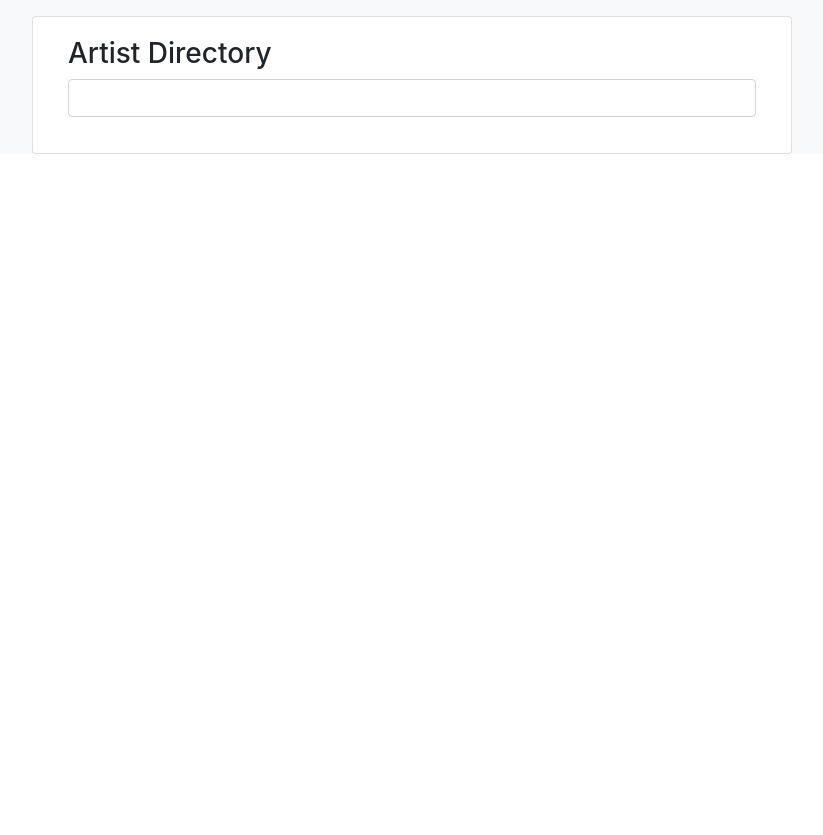
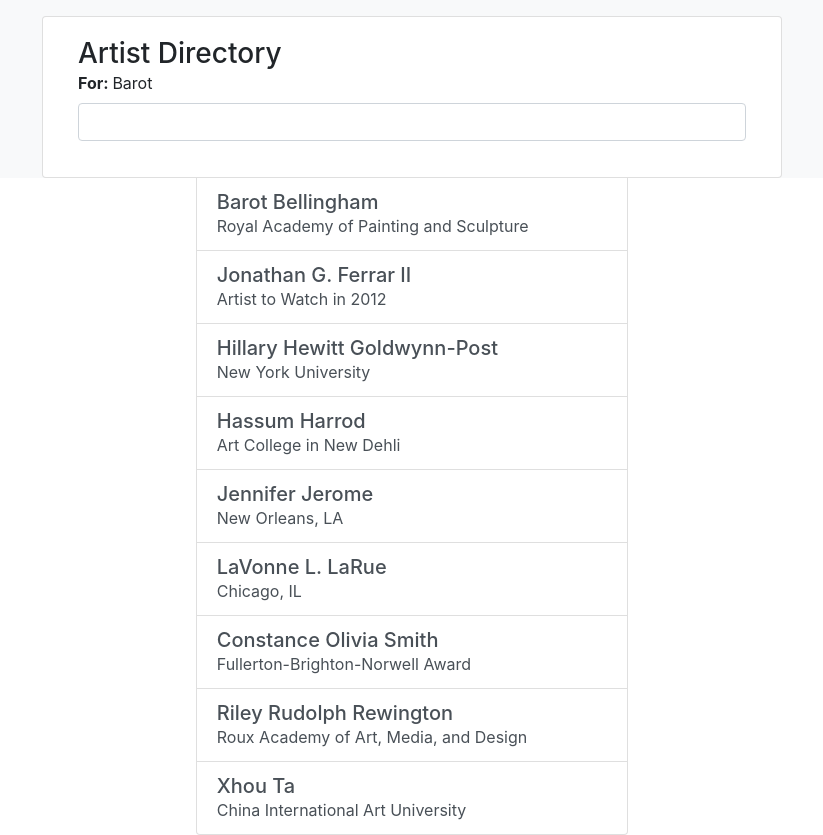
Before and after one commit to jtam128/Artist-Search-APP, an Angular app: page / in a window 1280 px wide. Shown: the whole page, without its empty margins (228-1051 px from the left). Before the commit the page ends 800 px from the top, so only its background shows below. Built offline with nearby package versions, Linux system fonts and the light colour scheme.

Commit message:
binded data in app.component.html template using directives

```diff
--- a/src/app/app.component.html
+++ b/src/app/app.component.html
@@ -1,9 +1,10 @@
+<div class="position-relative container">
   <div class="row justify-content-center">
     <div class="card mt-sm-3 col-md-8">
       <div class="card-body">
         <h3 class="mb-0">Artist Directory</h3>
         <div class="form-group">
-        <div class="form-label"></div>
+          <div class="form-label"><strong>For: </strong>{{ query }}</div>
           <input class="form-control mt-2" type="text" />
         </div>
         <!-- form-group -->
@@ -13,3 +14,32 @@
     <!-- card -->
   </div>
   <!-- row -->
+
+  <div class="position-absolute container" style="left: 0; z-index: 10">
+    <div class="row justify-content-center">
+      <div class="col-sm-10 col-md-8 col-lg-6 col-xl-5">
+        <div class="list-group">
+          <a
+            href="#"
+            class="list-group-item list-group-item-action flex-column align-items-start"
+            *ngFor="let artist of artists"
+          >
+            <div class="media">
+              <div class="media-body align-self-center">
+                <h5 class="m-0">{{ artist.name }}</h5>
+                {{ artist.reknown }}
+              </div>
+              <!-- media body -->
+            </div>
+            <!-- media --> </a
+          ><!-- link -->
+        </div>
+        <!-- list-group -->
+      </div>
+      <!-- col -->
+    </div>
+    <!-- row -->
+  </div>
+  <!-- container -->
+</div>
+<!-- position -->
--- a/src/app/app.component.ts
+++ b/src/app/app.component.ts
@@ -3,7 +3,77 @@
 @Component({
   selector: 'app-root',
   templateUrl: './app.component.html',
+  styles: [
+    `
+      .list-group-item:first-child {
+        border-top-left-radius: 0;
+        border-top-right-radius: 0;
+        border-top: 0;
+      }
+    `,
+  ],
 })
 export class AppComponent {
-  title = 'My Angular';
+  query: string;
+  artists: any[];
+
+  constructor() {
+    this.query = 'Barot';
+    this.artists = [
+      {
+        name: 'Barot Bellingham',
+        shortname: 'Barot_Bellingham',
+        reknown: 'Royal Academy of Painting and Sculpture',
+        bio: 'Barot has just finished his final year at The Royal Academy of Painting and Sculpture, where he excelled in glass etching paintings and portraiture. Hailed as one of the most diverse artists of his generation, Barot is equally as skilled with watercolors as he is with oils, and is just as well-balanced in different subject areas. Barot\'s collection entitled "The Un-Collection" will adorn the walls of Gilbert Hall, depicting his range of skills and sensibilities - all of them, uniquely Barot, yet undeniably different',
+      },
+      {
+        name: 'Jonathan G. Ferrar II',
+        shortname: 'Jonathan_Ferrar',
+        reknown: 'Artist to Watch in 2012',
+        bio: 'The Artist to Watch in 2012 by the London Review, Johnathan has already sold one of the highest priced-commissions paid to an art student, ever on record. The piece, entitled Gratitude Resort, a work in oil and mixed media, was sold for $750,000 and Jonathan donated all the proceeds to Art for Peace, an organization that provides college art scholarships for creative children in developing nations',
+      },
+      {
+        name: 'Hillary Hewitt Goldwynn-Post',
+        shortname: 'Hillary_Goldwynn',
+        reknown: 'New York University',
+        bio: "Hillary is a sophomore art sculpture student at New York University, and has already won all the major international prizes for new sculptors, including the Divinity Circle, the International Sculptor's Medal, and the Academy of Paris Award. Hillary's CAC exhibit features 25 abstract watercolor paintings that contain only water images including waves, deep sea, and river.",
+      },
+      {
+        name: 'Hassum Harrod',
+        shortname: 'Hassum_Harrod',
+        reknown: 'Art College in New Dehli',
+        bio: 'The Art College in New Dehli has sponsored Hassum on scholarship for his entire undergraduate career at the university, seeing great promise in his contemporary paintings of landscapes - that use equal parts muted and vibrant tones, and are almost a contradiction in art. Hassum will be speaking on "The use and absence of color in modern art" during Thursday\'s agenda.',
+      },
+      {
+        name: 'Jennifer Jerome',
+        shortname: 'Jennifer_Jerome',
+        reknown: 'New Orleans, LA',
+        bio: "A native of New Orleans, much of Jennifer's work has centered around abstract images that depict flooding and rebuilding, having grown up as a teenager in the post-flood years. Despite the sadness of devastation and lives lost, Jennifer's work also depicts the hope and togetherness of a community that has persevered. Jennifer's exhibit will be discussed during Tuesday's Water in Art theme.",
+      },
+      {
+        name: 'LaVonne L. LaRue',
+        shortname: 'LaVonne_LaRue',
+        reknown: 'Chicago, IL',
+        bio: "LaVonne's giant-sized paintings all around Chicago tell the story of love, nature, and conservation - themes that are central to her heart. LaVonne will share her love and skill of graffiti art on Monday's schedule, as she starts the painting of a 20-foot high wall in the Rousseau Room of Hotel Contempo in front of a standing-room only audience in Art in Unexpected Places.",
+      },
+      {
+        name: 'Constance Olivia Smith',
+        shortname: 'Constance_Smith',
+        reknown: 'Fullerton-Brighton-Norwell Award',
+        bio: "Constance received the Fullerton-Brighton-Norwell Award for Modern Art for her mixed-media image of a tree of life, with jewel-adorned branches depicting the arms of humanity, and precious gemstone-decorated leaves representing the spouting buds of togetherness. The daughter of a New York jeweler, Constance has been salvaging the discarded remnants of her father's jewelry-making since she was five years old, and won the New York State Fair grand prize at the age of 8 years old for a gem-adorned painting of the Manhattan Bridge.",
+      },
+      {
+        name: 'Riley Rudolph Rewington',
+        shortname: 'Riley_Rewington',
+        reknown: 'Roux Academy of Art, Media, and Design',
+        bio: "A first-year student at the Roux Academy of Art, Media, and Design, Riley is already changing the face of modern art at the university. Riley's exquisite abstract pieces have no intention of ever being understood, but instead beg the viewer to dream, create, pretend, and envision with their mind's eye. Riley will be speaking on the \"Art of Abstract\" during Thursday's schedule",
+      },
+      {
+        name: 'Xhou Ta',
+        shortname: 'Xhou_Ta',
+        reknown: 'China International Art University',
+        bio: 'A senior at the China International Art University, Xhou has become well-known for his miniature sculptures, often the size of a rice granule, that are displayed by rear projection of microscope images on canvas. Xhou will discuss the art and science behind his incredibly detailed works of art.',
+      },
+    ];
+  }
 }
```
Lines whose indentation alone changed are shown as unchanged.
